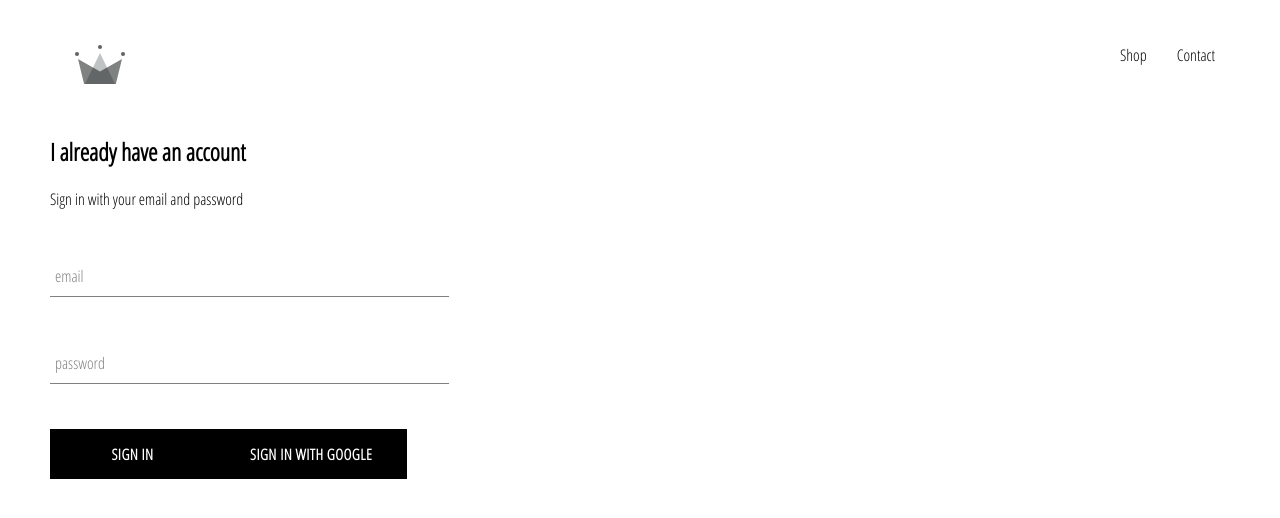
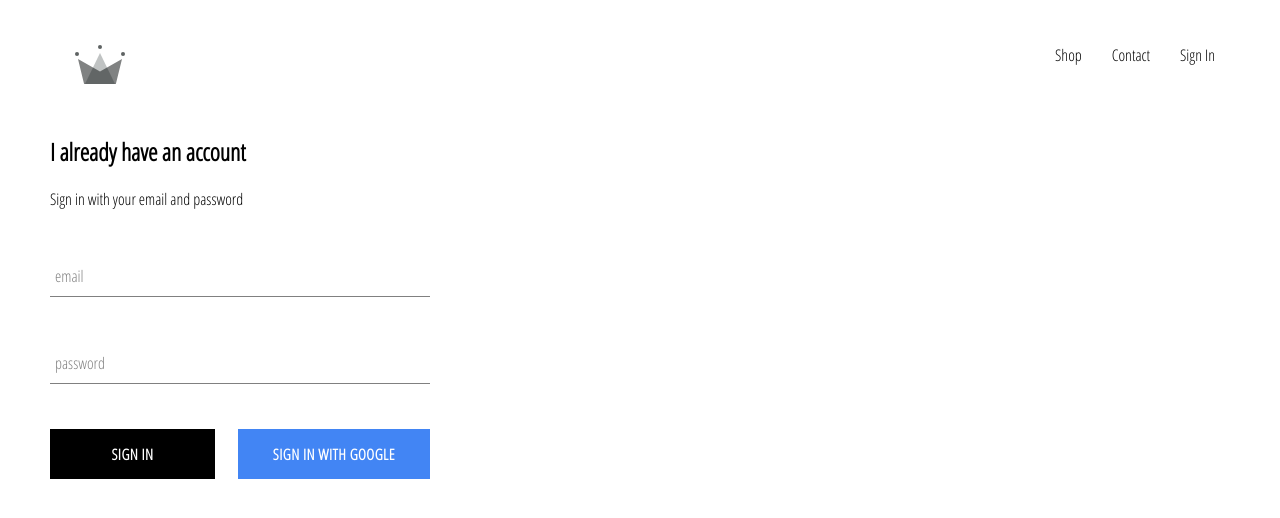
Before and after one commit to coreymunn3/ecommerce-clothing, a React (Create React App) app: page /signin in a window 1280 px wide. Shown: the top 518 px of the page. Built offline with nearby package versions, Linux system fonts and the light colour scheme; no server answers.

Commit message:
integrated firebase; create signin page wth component; sign in with google

```diff
--- a/src/App.css
+++ b/src/App.css
@@ -2,3 +2,7 @@
   font-family: 'Open Sans Condensed', sans-serif;
   padding: 20px 50px;
 }
+
+* {
+  box-sizing: border-box;
+}
--- a/src/App.js
+++ b/src/App.js
@@ -7,12 +7,38 @@
 import ShopPage from './pages/shop/shop.component.jsx';
 import SignInUp from './pages/sign-in-up/sign-in-up.component.jsx';
 import Header from './component/header/header.component.jsx';
+import { auth } from './firebase/firebase.utils.js';
 
 
-function App() {
+class App extends React.Component {
+  constructor(){
+    super();
+
+    this.state = {
+      currentUser: null
+    }
+  }
+
+  unsubscribeFromAuth = null;
+
+  componentDidMount(){
+    // auth.onAuthStateChanged returns a function firebase.unsubscribe()
+    this.unsubscribeFromAuth = auth.onAuthStateChanged(user => {
+      this.setState({currentUser: user})
+
+      console.log(user);
+    })
+  }
+
+  componentWillUnmount(){
+    // essentially, calling firebase.unsubscribe()
+    this.unsubscribeFromAuth();
+  }
+
+  render() {
     return (
       <div>
-      <Header />
+        <Header currentUser = {this.state.currentUser}/>
         <Switch>
           <Route exact path='/' component={HomePage}></Route>
           <Route path='/shop' component={ShopPage}></Route>
@@ -22,4 +48,6 @@
     );
   }
 
+}
+
 export default App;
--- a/src/component/custom-button/custom-button.component.jsx
+++ b/src/component/custom-button/custom-button.component.jsx
@@ -2,8 +2,8 @@
 
 import './custom-button.styles.scss';
 
-const CustomButton = ({children, ...otherProps}) => (
-  <button className='custom-button' {...otherProps}>
+const CustomButton = ({children, isGoogleSignIn, ...otherProps}) => (
+  <button className={`${isGoogleSignIn? 'google-sign-in' : ''} custom-button`} {...otherProps}>
     {children}
   </button>
 )
--- a/src/component/custom-button/custom-button.styles.scss
+++ b/src/component/custom-button/custom-button.styles.scss
@@ -19,4 +19,14 @@
     color: black;
     border: 1px solid black;
   }
+
+  &.google-sign-in {
+    background-color: #4285f4;
+    color: white;
+
+    &:hover {
+      background-color: #357ae8;
+      border: none;
+    }
+  }
 }
--- a/src/component/header/header.component.jsx
+++ b/src/component/header/header.component.jsx
@@ -1,11 +1,12 @@
 import React from 'react';
 import { Link } from 'react-router-dom';
+import {auth } from '../../firebase/firebase.utils';
 
 import { ReactComponent as Logo} from '../../assets/crown.svg';
 
 import './header.styles.scss';
 
-const Header = () => (
+const Header = ({ currentUser}) => (
   <div className='header'>
     <Link to='/' className='logo-container'>
       <Logo className='logo'></Logo>
@@ -17,6 +18,13 @@
       <Link className='option' to='/shop'>
         Contact
       </Link>
+        {
+          // check if current user exists, if so this shows 'sign out' instead of 'sign in'
+          currentUser ?
+          <div className='option' onClick={() => auth.signOut()}>Sign Out</div>
+          :
+          <Link className='option' to='/signin'>Sign In</Link>
+        }
     </div>
   </div>
 )
--- a/src/component/header/header.styles.scss
+++ b/src/component/header/header.styles.scss
@@ -22,6 +22,7 @@
       padding: 10px 15px;
       text-decoration: none;
       color: black;
+      cursor: pointer;
     }
   }
 }
--- a/src/component/sign-in/sign-in.component.jsx
+++ b/src/component/sign-in/sign-in.component.jsx
@@ -53,8 +53,11 @@
             handleChange={this.handleChange}
             required></FormInput>
 
-          <CustomButton type='submit'>Sign In</CustomButton>
-          <CustomButton onClick={signInWithGoogle}>Sign In with Google</CustomButton>
+          <div className='buttons'>
+            <CustomButton type='submit'>Sign In</CustomButton>
+            <CustomButton onClick={signInWithGoogle} isGoogleSignIn>Sign In with Google</CustomButton>
+          </div>
+
         </form>
       </div>
     )
--- a/src/component/sign-in/sign-in.styles.scss
+++ b/src/component/sign-in/sign-in.styles.scss
@@ -1,8 +1,14 @@
 .sign-in {
-  width: 30vw;
+  width: 380px;
   display: flex;
   flex-direction: column;
+
   .title {
     margin-bottom: 10px ;
   }
+
+  .buttons {
+    display: flex;
+    justify-content: space-between;
+  }
 }
```
Lines whose indentation alone changed are shown as unchanged.
